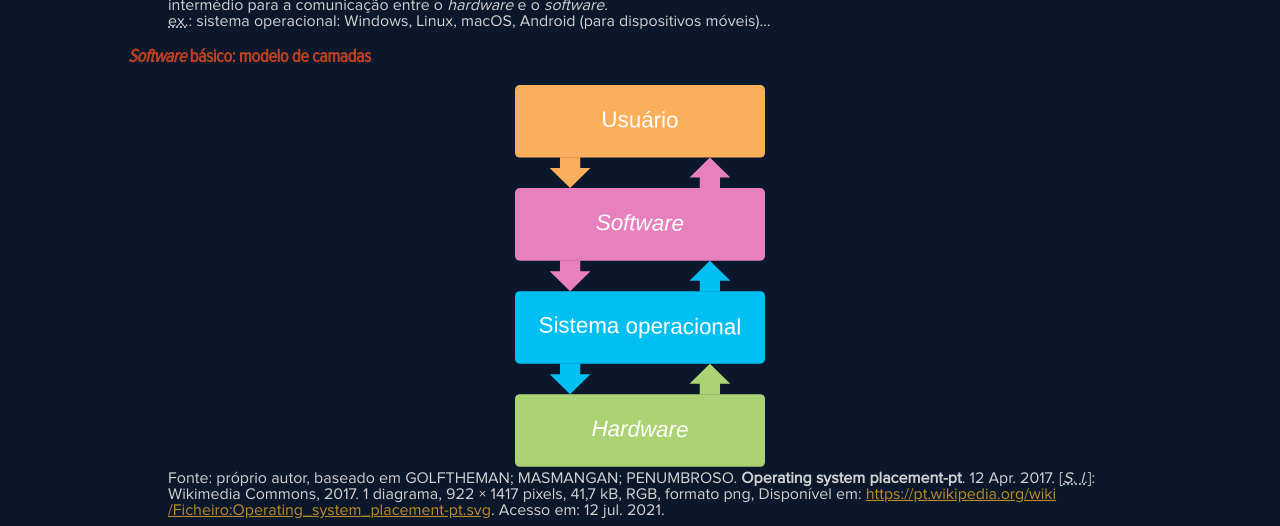
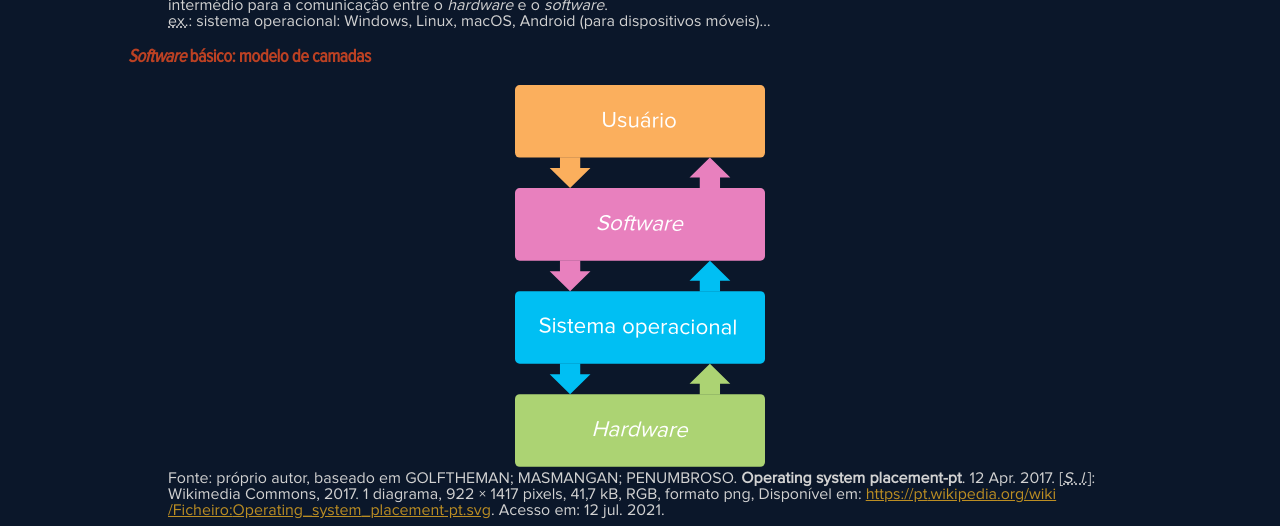
Before and after one commit to PabloBF/pablobf.github.io, a Jekyll site: the page ufc/informatica-aplicada/index.html, which Jekyll copies as it is, in a window 1280 px wide. Shown: the part 243-769 px from the top of the page. Built offline with Jekyll 4.4.1, drawn with Linux system fonts in a browser that asks for light colours.

Commit message:
Update index.html

```diff
--- a/ufc/informatica-aplicada/index.html
+++ b/ufc/informatica-aplicada/index.html
@@ -160,11 +160,11 @@
             fill:#FFF;
           }
           .texto-estrangeiro{
-            font-family:Arial-ItalicMT, Arial;
+            font-family:proxima-nova, Arial-ItalicMT, Arial;
             font-style:italic;
           }
           .texto-portugues{
-            font-family:ArialMT, Arial;
+            font-family:proxima-nova, ArialMT, Arial;
           }
         </style>
         <rect id="camada" width="53.04" height="15.4" rx="1"/>
```
